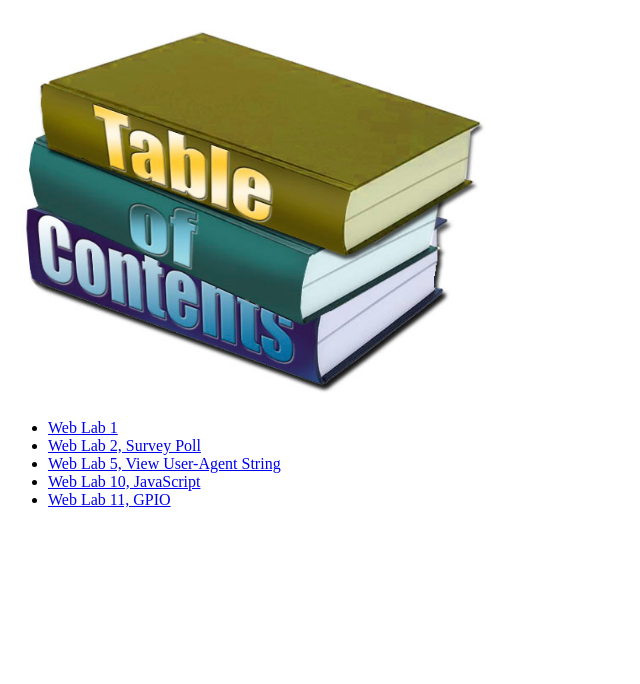
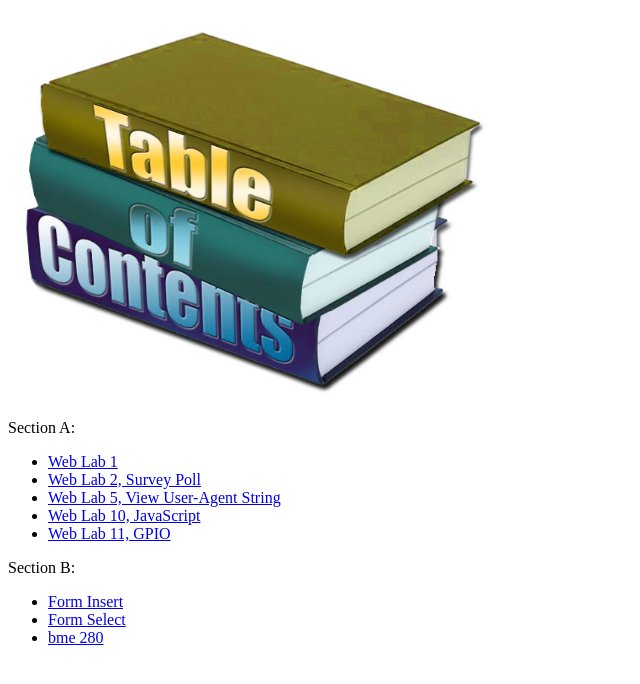
Before and after one commit to Bah-Sheeples/webserverfunds, a PHP site: page / in a window 1280 px wide. Shown: the part 81-765 px from the top of the page, without its empty margins (0-640 px from the left). Run offline with PHP 8.4, Linux system fonts and the light colour scheme.

Commit message:
update index

```diff
--- a/Database/bme280stat.php
+++ b/Database/bme280stat.php
@@ -13,8 +13,11 @@
             $raw = `./bme280`;
             $deserialized = json_decode($raw);
             echo "Current bme280 status -";
+            echo "<br/>";
             echo "Temperature: $deserialized->temperature";
+            echo "<br/>";
             echo "Pressure: $deserialized->pressure";
+            echo "<br/>";
             echo "Altitude: $deserialized->altitude";
         ?>
     </body>
--- a/Web_Server_Labs/response_11_1.php
+++ b/Web_Server_Labs/response_11_1.php
@@ -4,7 +4,7 @@
     <head>
 
         <title>Form response</title>
-        <h1><a href="Web_Server_Labs/Web_Lab11.html">Web Lab 11, GPIO</a></li></h1>
+        <h1><a href="../Web_Server_Labs/Web_Lab11.html">Web Lab 11, GPIO</a></li></h1>
     </head>
 
     <body>
--- a/index.html
+++ b/index.html
@@ -9,9 +9,9 @@
         Table of Contents
     </h1>
 
-    <img src="images/tableofcontent.jpg" alt="tableofcontent picture" width="500" height="400">
+    <img src="Images/tableofcontent.jpg" alt="tableofcontent picture" width="500" height="400">
 
-   <p></p>
+   <p>Section A:</p>
     <ul>
         <li><a href="Web_Server_Labs/Web_Lab1.html">Web Lab 1</a></li>
         <li><a href="Web_Server_Labs/Web_Lab2.php">Web Lab 2, Survey Poll</a></li>
@@ -19,7 +19,12 @@
         <li><a href="Web_Server_Labs/Web_Lab10.html">Web Lab 10, JavaScript</a></li>
         <li><a href="Web_Server_Labs/Web_Lab11.html">Web Lab 11, GPIO</a></li>
     </ul>
-
+    <p>Section B:</p>
+    <ul>
+        <li><a href="Database/FORM_INSERT.html">Form Insert</a></li>
+        <li><a href="Database/FORM_SELECT.html">Form Select</a></li>
+        <li><a href="Database/bme280stat.html">bme 280</a></li>
+    </ul>
 
 
 </body>
```
